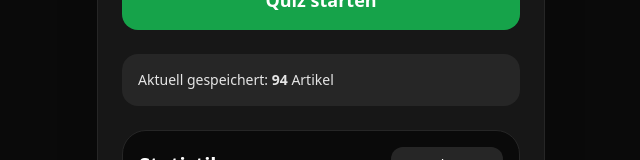
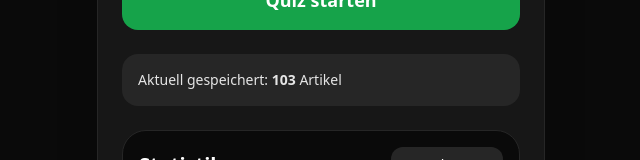
Before and after one commit to FrancisMortiz/plutrainer, a React (Vite) app: page / in a window 1280 px wide. Shown: the part 447-607 px from the top of the page, without its empty margins (319-959 px from the left). Built offline with nearby package versions, Linux system fonts and the light colour scheme.

Commit message:
Update App.jsx

```diff
--- a/src/App.jsx
+++ b/src/App.jsx
@@ -44,7 +44,16 @@ const ARTIKEL = [
   { kategorie: "Obst/Gemüse", name: "Trauben Dunkel mit", nummer: "34" },
   { kategorie: "Obst/Gemüse", name: "Trauben Dunkel ohne", nummer: "35" },
   { kategorie: "Obst/Gemüse", name: "Paprika rot", nummer: "66" },
-  { kategorie: "Obst/Gemüse", name: "Mango", nummer: "627" },
+  { kategorie: "Obst/Gemüse", name: "Erdbeeren", nummer: "70" },
+  { kategorie: "Obst/Gemüse", name: "Kirschen", nummer: "75" },
+  { kategorie: "Obst/Gemüse", name: "Kirschen im Beutel", nummer: "92" },
+  { kategorie: "Obst/Gemüse", name: "Nektarinen im Beutel", nummer: "36" },
+  { kategorie: "Obst/Gemüse", name: "Galiamelone", nummer: "11" },
+  { kategorie: "Obst/Gemüse", name: "Aprikosen", nummer: "40" },
+  { kategorie: "Obst/Gemüse", name: "Birnen rot", nummer: "17" },
+  { kategorie: "Obst/Gemüse", name: "Nashi Birne", nummer: "519" },
+  { kategorie: "Obst/Gemüse", name: "Bio Zitronen", nummer: "415" },
+  { kategorie: "Obst/Gemüse", name: "Nektarinen lose", nummer: "41" },
 
   { kategorie: "Backwaren", name: "Apfeltasche", nummer: "572" },
   { kategorie: "Backwaren", name: "Schoko Donut", nummer: "937" },
```
